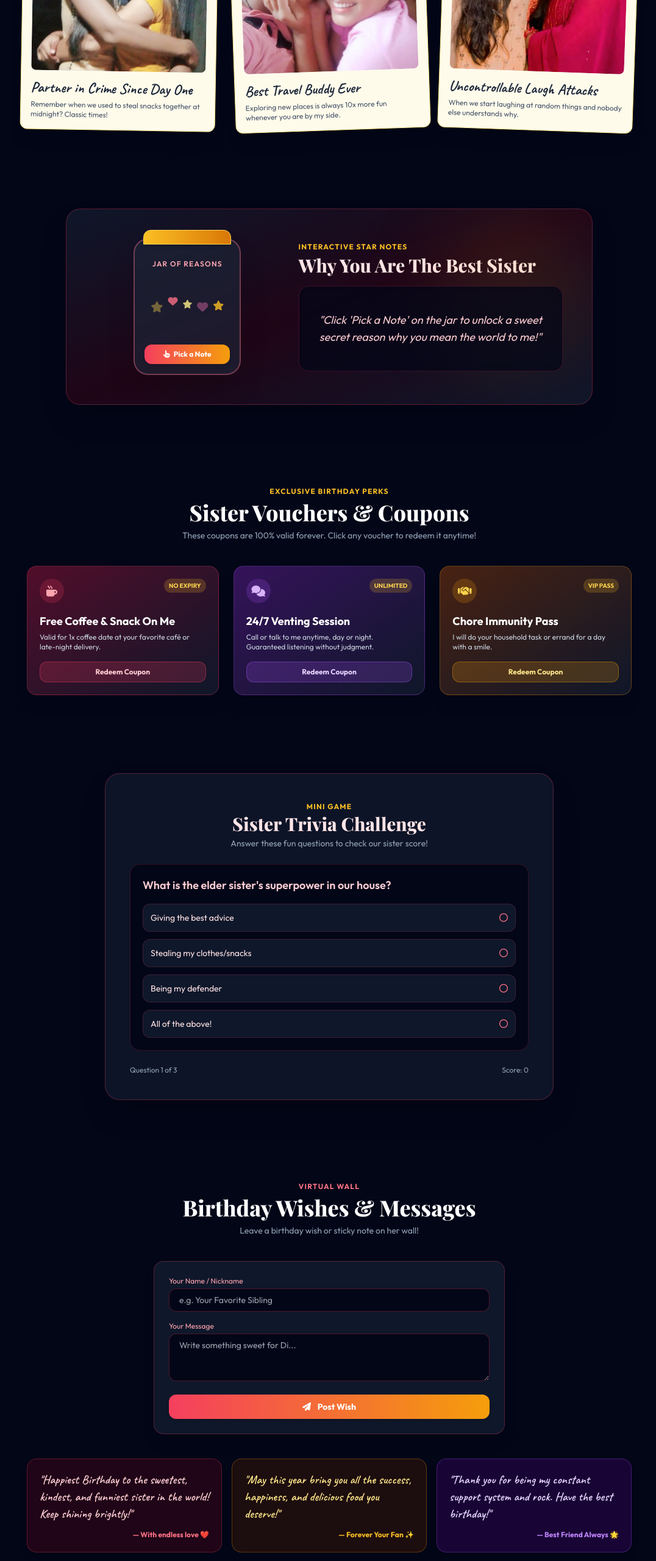
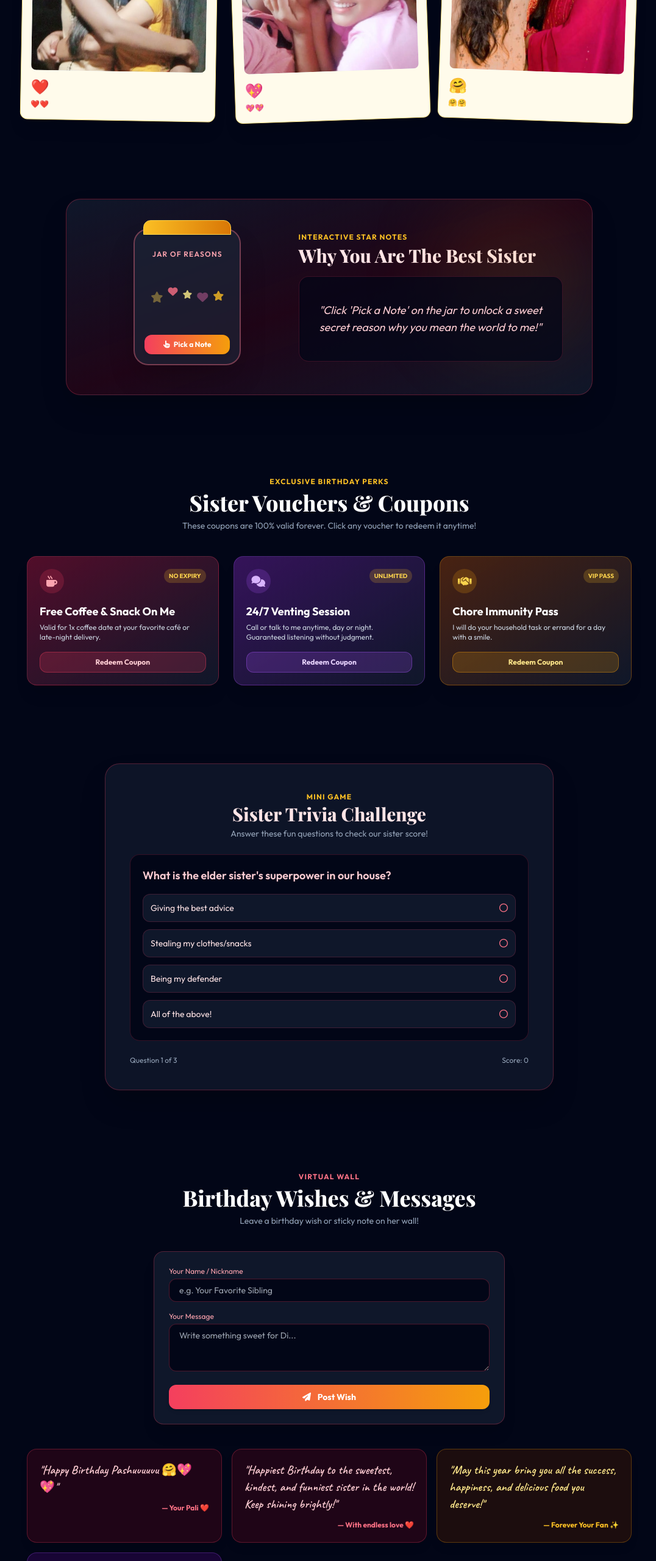
Before and after one commit to Himmu-star/Pashu-s-Birthday, a plain HTML site: page index.html in a window 1280 px wide. Shown: the part 1880-4440 px from the top of the page at 61% size, without its empty margins (100-1176 px from the left). Drawn offline with nearby package versions, Linux system fonts and the light colour scheme; a web font is replaced by a local one.

Commit message:
Update index.html

```diff
--- a/index.html
+++ b/index.html
@@ -221,7 +221,7 @@
                             ❤️ Sister
                         </div>
 
-                        <p class="font-bold text-2xl sm:text-3xl text-rose-900 mb-4">Dearest Elder Sister (Di),</p>
+                        <p class="font-bold text-2xl sm:text-3xl text-rose-900 mb-4">Dearest Pashu,</p>
 
                         <p class="mb-4">
                             If there’s one thing I’m endlessly grateful for in this world, it’s having you as my elder sister. Growing up, you weren’t just someone living in the same home—you were my protector, my secret keeper, my mentor, and my absolute favorite human being.
@@ -237,7 +237,7 @@
 
                         <p class="text-right font-bold text-rose-900 mt-6">
                             Forever & Always Your Biggest Fan,<br/>
-                            <span class="text-2xl sm:text-3xl font-extrabold text-slate-900">Your Favorite Sibling ❤️️</span>
+                            <span class="text-2xl sm:text-3xl font-extrabold text-slate-900">Your Pali ❤️️</span>
                         </p>
                     </div>
 
@@ -278,8 +278,8 @@
                             <span class="text-white text-xs bg-slate-900/80 px-3 py-1 rounded-full"><i class="fa-solid fa-image text-rose-400 mr-1"></i>1.jpeg</span>
                         </div>
                     </div>
-                    <p class="font-handwriting text-2xl text-slate-800 font-bold">Partner in Crime Since Day One</p>
-                    <p class="text-xs text-slate-600 mt-1">Remember when we used to steal snacks together at midnight? Classic times!</p>
+                    <p class="font-handwriting text-2xl text-slate-800 font-bold">❤️</p>
+                    <p class="text-xs text-slate-600 mt-1">❤️❤️</p>
                 </div>
 
                 <!-- Photo 2 Slot -->
@@ -290,8 +290,8 @@
                             <span class="text-white text-xs bg-slate-900/80 px-3 py-1 rounded-full"><i class="fa-solid fa-image text-amber-400 mr-1"></i>2.jpeg</span>
                         </div>
                     </div>
-                    <p class="font-handwriting text-2xl text-slate-800 font-bold">Best Travel Buddy Ever</p>
-                    <p class="text-xs text-slate-600 mt-1">Exploring new places is always 10x more fun whenever you are by my side.</p>
+                    <p class="font-handwriting text-2xl text-slate-800 font-bold">💖</p>
+                    <p class="text-xs text-slate-600 mt-1">💖💖</p>
                 </div>
 
                 <!-- Photo 3 Slot -->
@@ -302,8 +302,8 @@
                             <span class="text-white text-xs bg-slate-900/80 px-3 py-1 rounded-full"><i class="fa-solid fa-image text-pink-400 mr-1"></i>3.jpeg</span>
                         </div>
                     </div>
-                    <p class="font-handwriting text-2xl text-slate-800 font-bold">Uncontrollable Laugh Attacks</p>
-                    <p class="text-xs text-slate-600 mt-1">When we start laughing at random things and nobody else understands why.</p>
+                    <p class="font-handwriting text-2xl text-slate-800 font-bold">🤗</p>
+                    <p class="text-xs text-slate-600 mt-1">🤗🤗</p>
                 </div>
 
             </div>
@@ -473,6 +473,10 @@
             <!-- Wishes Grid -->
             <div id="wishesGrid" class="grid grid-cols-1 sm:grid-cols-2 md:grid-cols-3 gap-4">
                 <div class="bg-rose-950/40 border border-rose-500/30 p-5 rounded-2xl shadow-lg relative">
+                    <p class="font-handwriting text-xl text-rose-200 mb-3">"Happy Birthday Pashuuuuuu 🤗💖💖"</p>
+                    <div class="text-xs text-rose-400 font-bold text-right">— Your Pali ❤️</div>
+                </div>
+                <div class="bg-rose-950/40 border border-rose-500/30 p-5 rounded-2xl shadow-lg relative">
                     <p class="font-handwriting text-xl text-rose-200 mb-3">"Happiest Birthday to the sweetest, kindest, and funniest sister in the world! Keep shining brightly!"</p>
                     <div class="text-xs text-rose-400 font-bold text-right">— With endless love ❤️</div>
                 </div>
@@ -485,6 +489,10 @@
                 <div class="bg-purple-950/40 border border-purple-500/30 p-5 rounded-2xl shadow-lg relative">
                     <p class="font-handwriting text-xl text-purple-200 mb-3">"Thank you for being my constant support system and rock. Have the best birthday!"</p>
                     <div class="text-xs text-purple-400 font-bold text-right">— Best Friend Always 🌟</div>
+                    <div class="bg-rose-950/40 border border-rose-500/30 p-5 rounded-2xl shadow-lg relative">
+                    <p class="font-handwriting text-xl text-rose-200 mb-3">"Happy Birthday Didi, from me also ❤️💖"</p>
+                    <div class="text-xs text-rose-400 font-bold text-right">— Himanshu✨</div>
+                </div>
                 </div>
             </div>
         </section>
@@ -683,7 +691,7 @@
             "You are super hardworking and inspire me every single day.",
             "You remember the smallest details about things I love.",
             "You are literally my built-in best friend for life!",
-            "You make the best snacks and always share with me.",
+            "You are with whenever I want.",
             "You have the kindest heart and care so deeply for everyone.",
             "Life is simply 1000x happier and brighter with you in it."
         ];
```
